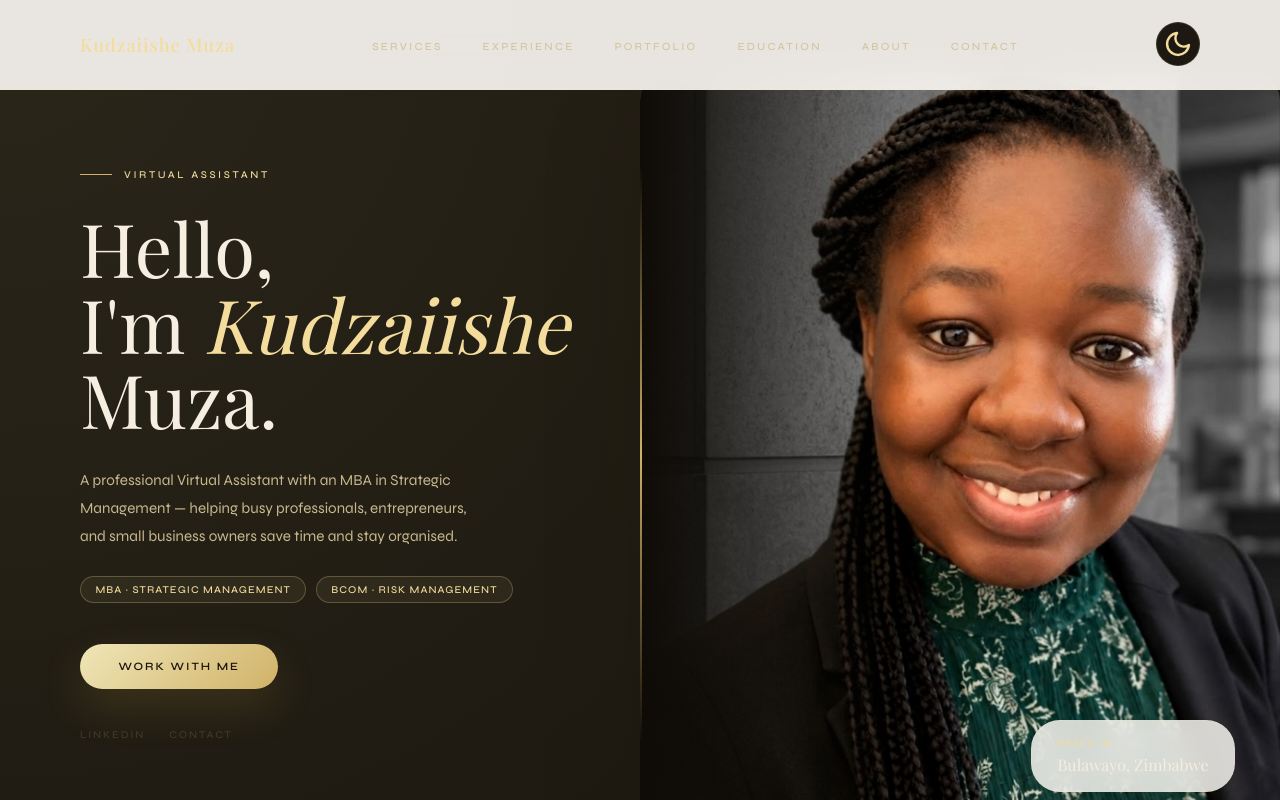
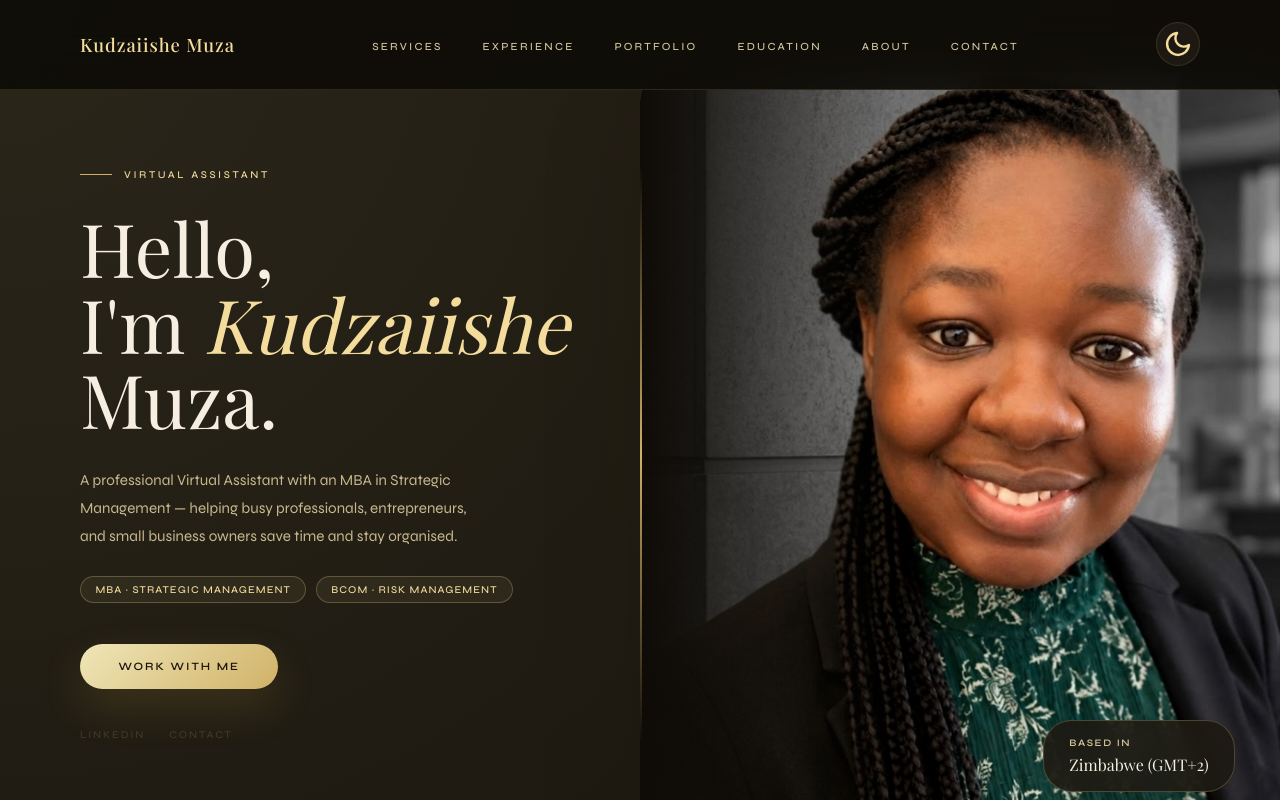
Before and after one commit to Zumaboss/kudzai-portfolio, a plain HTML site: page index.html in a window 1280 px wide. Both pictures are taken after a click on the button "Switch to dark mode". Shown: the top 800 px of the page. Drawn offline with nearby package versions, Linux system fonts and the light colour scheme; a web font is replaced by a local one.

Commit message:
Update location to Zimbabwe (GMT+2) and improve hero-badge contrast

```diff
--- a/css/styles.css
+++ b/css/styles.css
@@ -15,6 +15,9 @@
   --accent-06: rgba(184,148,63,0.06);
   --accent-07: rgba(184,148,63,0.07);
   --overlay:   rgba(27,20,13,0.06);
+  --badge-bg:  rgba(250,247,242,0.92);
+  --badge-border: rgba(138,108,42,0.22);
+  --nav-bg:    rgba(250,247,242,0.92);
 }
 
 [data-theme="dark"] {
@@ -34,6 +37,9 @@
   --accent-06: rgba(248,229,157,0.06);
   --accent-07: rgba(248,229,157,0.08);
   --overlay:   rgba(5,3,2,0.8);
+  --badge-bg:  rgba(29,25,18,0.88);
+  --badge-border: rgba(248,229,157,0.22);
+  --nav-bg:    rgba(15,12,8,0.92);
 }
 
 *, *::before, *::after { box-sizing: border-box; margin: 0; padding: 0; }
@@ -53,7 +59,7 @@ nav {
   display: flex; justify-content: space-between; align-items: center;
   gap: 1rem;
   padding: 1.4rem 5rem;
-  background: rgba(250,247,242,0.92);
+  background: var(--nav-bg);
   backdrop-filter: blur(18px);
   border-bottom: 1px solid var(--border);
   transition: padding 0.3s ease;
@@ -223,14 +229,14 @@ nav {
 }
 .hero-badge {
   position: absolute; bottom: 2.8rem; right: 2.8rem; z-index: 3;
-  border: 1px solid var(--border);
-  background: rgba(250,247,242,0.84); backdrop-filter: blur(14px);
+  border: 1px solid var(--badge-border);
+  background: var(--badge-bg); backdrop-filter: blur(14px);
   padding: 1rem 1.6rem;
   border-radius: 1.8rem;
   box-shadow: 0 22px 55px rgba(27,20,13,0.16);
   opacity: 0; animation: fadeUp 0.8s ease 1.1s forwards;
 }
-.hero-badge p { font-size: 0.62rem; letter-spacing: 0.16em; text-transform: uppercase; color: var(--accent-dk); margin-bottom: 0.3rem; }
+.hero-badge p { font-size: 0.62rem; font-weight: 600; letter-spacing: 0.16em; text-transform: uppercase; color: var(--text-sec); margin-bottom: 0.3rem; }
 .hero-badge strong { font-family: 'Playfair Display', serif; font-size: 1rem; font-weight: 400; color: var(--text); }
 
 /* STATS STRIP */
--- a/index.html
+++ b/index.html
@@ -62,7 +62,7 @@
     <img decoding="async" src="images/kudzai.jpg" alt="Kudzaiishe Muza — Virtual Assistant">
     <div class="hero-badge">
       <p>Based in</p>
-      <strong>Bulawayo, Zimbabwe</strong>
+      <strong>Zimbabwe (GMT+2)</strong>
     </div>
   </div>
 </section>
```
